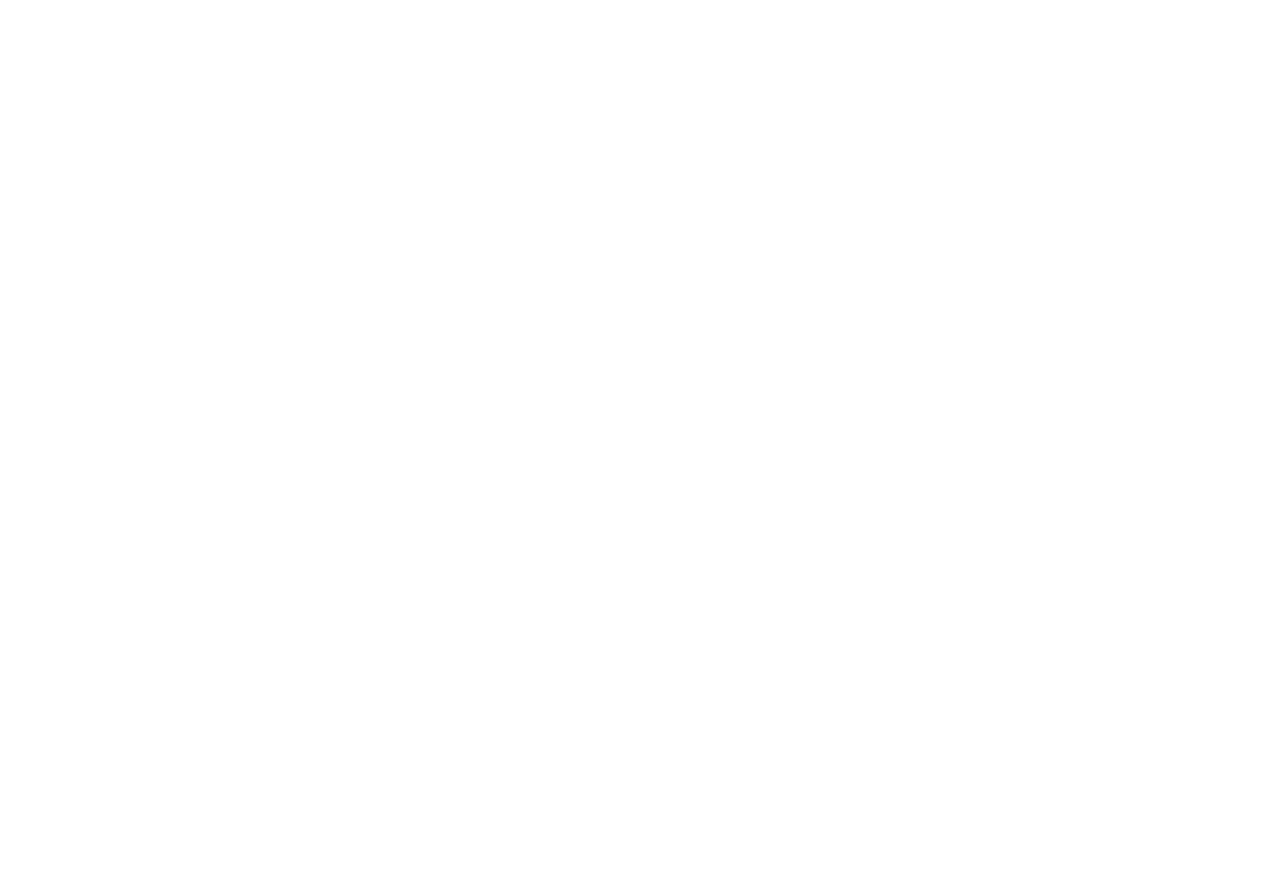
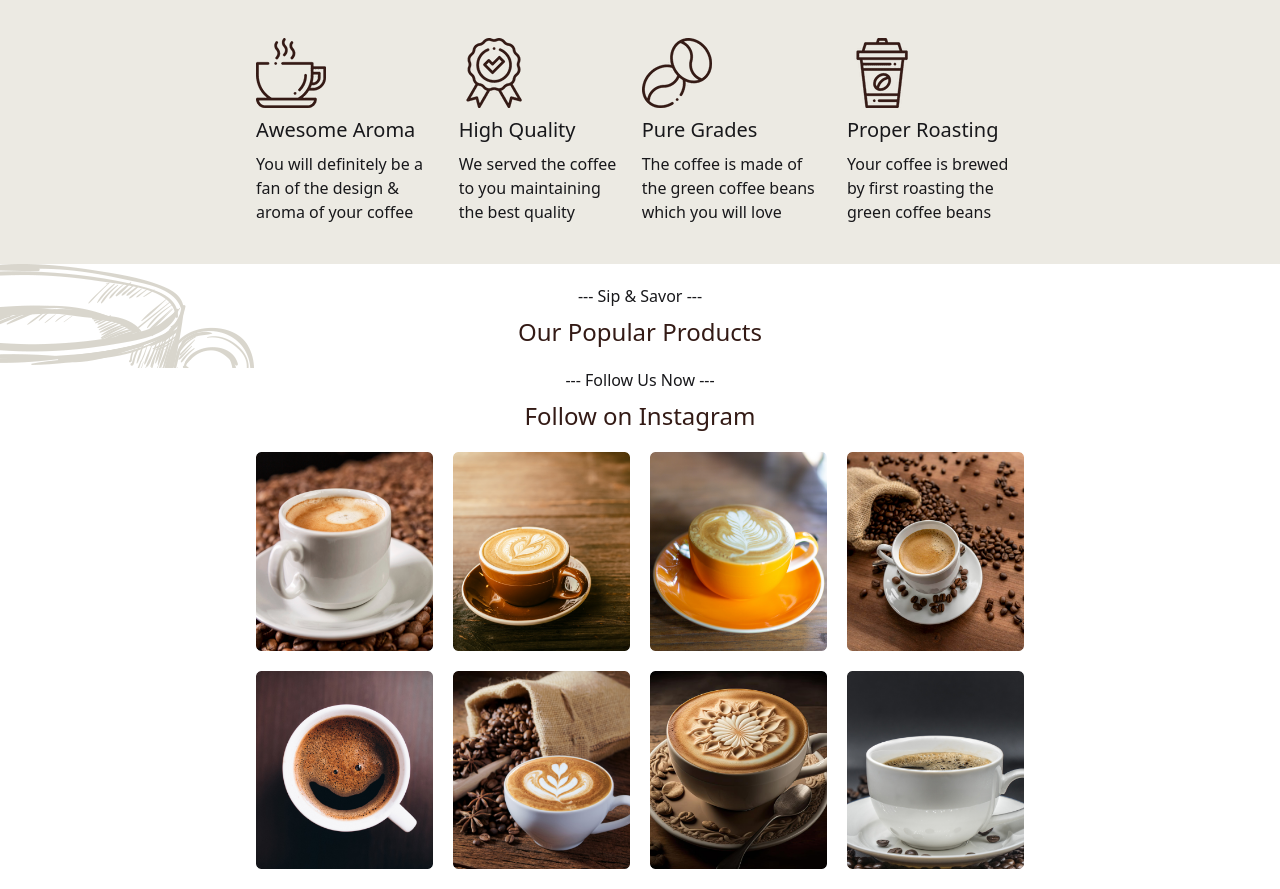
Before and after one commit to ranamiah221/coffee-shop-client, a React (Vite) app: page / in a window 1280 px wide. Shown: the part 874-1763 px from the top of the page. Before the commit the page ends 872 px from the top, so only its background shows below. Built offline with nearby package versions, Linux system fonts and the light colour scheme.

Commit message:
added three components inside homePage coffees featured and instragram

```diff
--- a/src/components/Banner.jsx
+++ b/src/components/Banner.jsx
@@ -3,7 +3,7 @@
 const Banner = () => {
     return (
         <div style={{ backgroundImage: `url(${bannerBg})` }} className='flex justify-end items-center text-white w-full h-screen'>
-              <div className='w-1/2 space-y-3 mr-5'>
+              <div className='w-1/2 space-y-3 pr-32'>
               <h1 className='font-medium text-4xl'>Would you like a Cup of Delicious Coffee?</h1>
               <p>It's coffee time - Sip & Savor - Relaxation in every sip! Get the nostalgia back!! Your companion of every moment!!! Enjoy the beautiful moments and make them memorable.</p>
               <button className='bg-amber-600 text-black text-2xl p-4 hover:text-white hover:border-2 hover:border-white hover:bg-black'>learn more</button>
--- /dev/null
+++ b/src/components/Coffees.jsx
@@ -0,0 +1,13 @@
+import SectionHeader from "./SectionHeader";
+import bgImage from '../assets/images/more/1.png'
+
+const Coffees = () => {
+    return (
+        <div style={{ backgroundImage: `url(${bgImage})` }} className="py-5 px-64">
+            <SectionHeader header={'Our Popular Products'} subHeader={'Sip & Savor'}></SectionHeader>
+
+        </div>
+    );
+};
+
+export default Coffees;
--- /dev/null
+++ b/src/components/Featured.jsx
@@ -0,0 +1,35 @@
+import React from 'react';
+
+import icon1 from '../assets/images/icons/1.png'
+import icon2 from '../assets/images/icons/2.png'
+import icon3 from '../assets/images/icons/3.png'
+import icon4 from '../assets/images/icons/4.png'
+const Featured = () => {
+    return (
+        <div className='w-full bg-[#ECEAE3] flex justify-between items-center gap-5 px-64 py-10'>
+            <div className='space-y-2'>
+                <img src={icon1} alt="" />
+                <h3 className='text-xl font-medium'>Awesome Aroma</h3>
+                <p>You will definitely be a fan of the design & aroma of your coffee</p>
+            </div>
+            <div className='space-y-2'>
+                <img src={icon2} alt="" />
+                <h3 className='text-xl font-medium'>High Quality</h3>
+                <p>We served the coffee to you maintaining the best quality</p>
+            </div>
+            <div className='space-y-2'>
+                <img src={icon3} alt="" />
+                <h3 className='text-xl font-medium'>Pure Grades</h3>
+                <p>The coffee is made of the green coffee beans which you will love</p>
+            </div>
+            <div className='space-y-2'>
+                <img src={icon4} alt="" />
+                <h3 className='text-xl font-medium'>Proper Roasting</h3>
+                <p>Your coffee is brewed by first roasting the green coffee beans</p>
+            </div>
+
+        </div>
+    );
+};
+
+export default Featured;
--- a/src/components/HomePage.jsx
+++ b/src/components/HomePage.jsx
@@ -1,10 +1,16 @@
 import React from 'react';
 import Banner from './Banner';
+import Featured from './Featured';
+import Coffees from './Coffees';
+import Instragram from './Instragram';
 
 const HomePage = () => {
     return (
         <div>
             <Banner></Banner>
+            <Featured></Featured>
+            <Coffees></Coffees>
+            <Instragram></Instragram>
         </div>
     );
 };
--- /dev/null
+++ b/src/components/Instragram.jsx
@@ -0,0 +1,30 @@
+import SectionHeader from "./SectionHeader";
+
+import cup1 from '../assets/images/cups/Rectangle 10.png'
+import cup2 from '../assets/images/cups/Rectangle 11.png'
+import cup3 from '../assets/images/cups/Rectangle 12.png'
+import cup4 from '../assets/images/cups/Rectangle 13.png'
+import cup6 from '../assets/images/cups/Rectangle 14.png'
+import cup5 from '../assets/images/cups/Rectangle 15.png'
+import cup7 from '../assets/images/cups/Rectangle 16.png'
+import cup8 from '../assets/images/cups/Rectangle 9.png'
+
+const Instragram = () => {
+    return (
+        <>
+            <SectionHeader header={'Follow on Instagram'} subHeader={'Follow Us Now'}></SectionHeader>
+            <div className="grid grid-cols-4 gap-5 px-64 py-5">
+                    <img src={cup1} alt="" />
+                    <img src={cup2} alt="" />
+                    <img src={cup3} alt="" />
+                    <img src={cup4} alt="" />
+                    <img src={cup5} alt="" />
+                    <img src={cup6} alt="" />
+                    <img src={cup7} alt="" />
+                    <img src={cup8} alt="" />
+            </div>
+        </>
+    );
+};
+
+export default Instragram;
--- /dev/null
+++ b/src/components/SectionHeader.jsx
@@ -0,0 +1,12 @@
+import React from 'react';
+
+const SectionHeader = ({header, subHeader}) => {
+    return (
+        <div className='space-y-2 text-center'>
+            <p>--- {subHeader} ---</p>
+            <h1 className='text-2xl font-medium text-[#331A15]'>{header}</h1>
+        </div>
+    );
+};
+
+export default SectionHeader;
```
